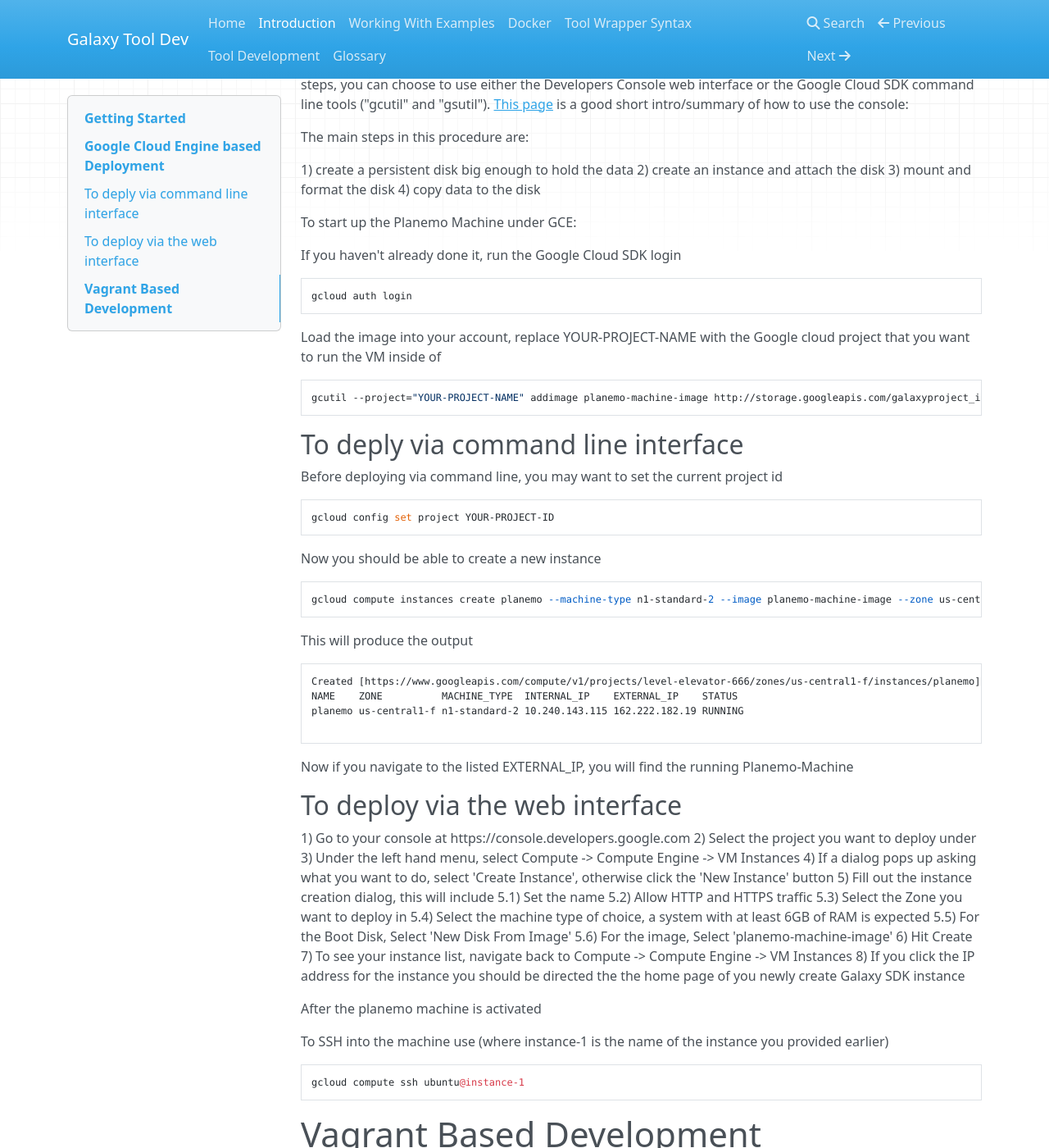
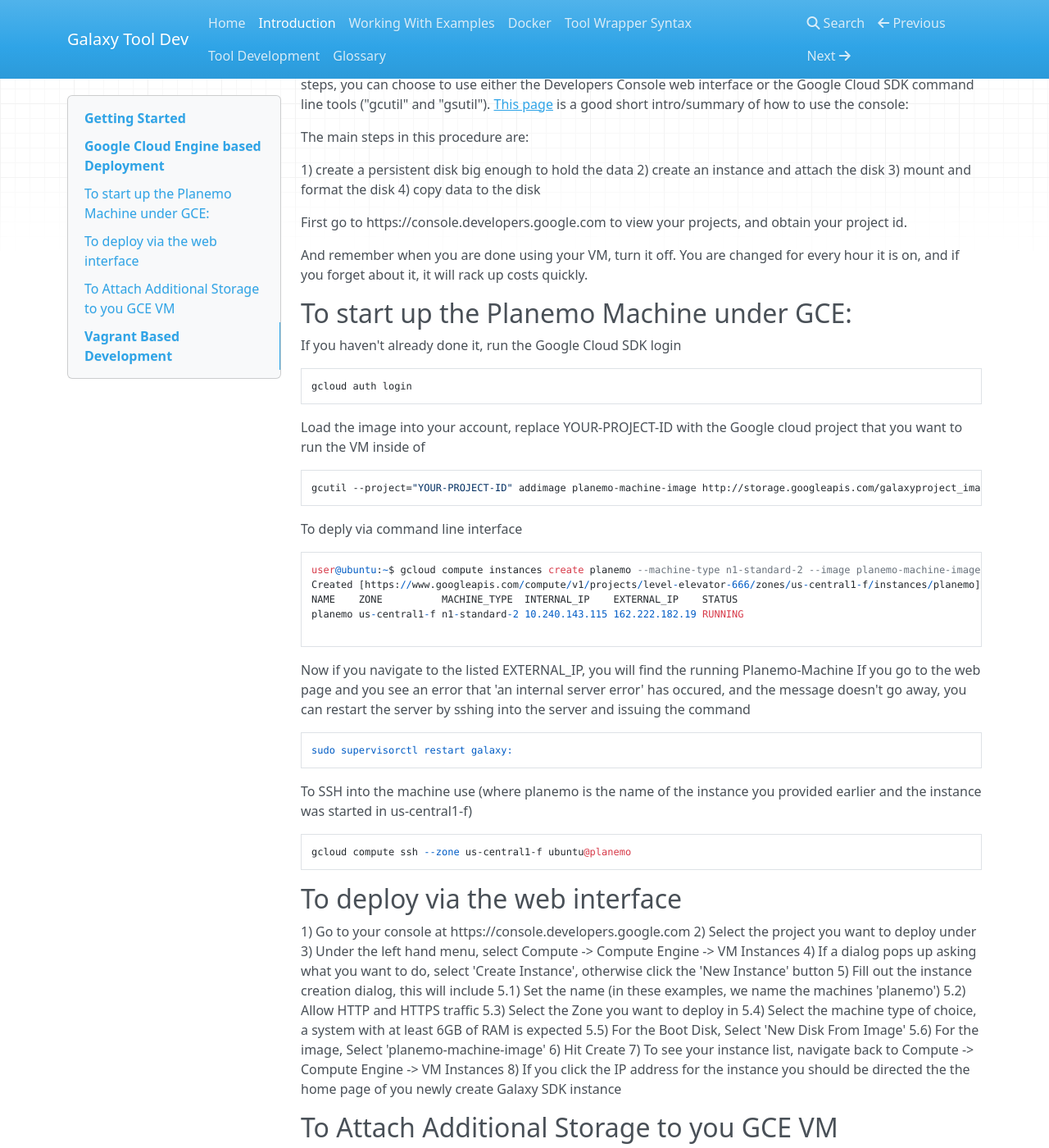
Before and after one commit to kellrott/galaxy-tooldev-docs, an MkDocs documentation site: the page built from docs/01_Introduction.md, in a window 1280 px wide and 1400 px high, scrolled down 566 px. Shown: the whole window at 82% size. Built offline with MkDocs 1.6.1, drawn with Linux system fonts in a browser that asks for light colours; nearby versions of some CDN libraries; old or Windows-style settings are respelled for this version of MkDocs; some of the changed text lies outside the part shown.

Commit message:
Adding more info on how to run GCE VMs

````diff
--- a/docs/01_Introduction.md
+++ b/docs/01_Introduction.md
@@ -35,42 +35,49 @@
 3) mount and format the disk
 4) copy data to the disk
 
+First go to https://console.developers.google.com to view your projects, and obtain
+your project id.
+
+And remember when you are done using your VM, turn it off. You are changed for every
+hour it is on, and if you forget about it, it will rack up costs quickly.
+
+
 To start up the Planemo Machine under GCE:
+------------------------------------------
 
 If you haven't already done it, run the Google Cloud SDK login
 ```
 gcloud auth login
 ```
 
-
-Load the image into your account, replace YOUR-PROJECT-NAME with the Google cloud project
+Load the image into your account, replace YOUR-PROJECT-ID with the Google cloud project
 that you want to run the VM inside of
 ```
-gcutil --project="YOUR-PROJECT-NAME" addimage planemo-machine-image http://storage.googleapis.com/galaxyproject_images/planemo_machine.image.tar.gz
+gcutil --project="YOUR-PROJECT-ID" addimage planemo-machine-image http://storage.googleapis.com/galaxyproject_images/planemo_machine.image.tar.gz
 ```
 
 To deply via command line interface
-------------------------------------
-Before deploying via command line, you may want to set the current project id
 ```
-gcloud config set project YOUR-PROJECT-ID
-```
-
-Now you should be able to create a new instance
-```
-gcloud compute instances create planemo --machine-type n1-standard-2 --image planemo-machine-image --zone us-central1-f --tags http-server
-```
-
-This will produce the output
-```
+user@ubuntu:~$ gcloud compute instances create planemo --machine-type n1-standard-2 --image planemo-machine-image --zone us-central1-f --tags http-server
 Created [https://www.googleapis.com/compute/v1/projects/level-elevator-666/zones/us-central1-f/instances/planemo].
 NAME    ZONE          MACHINE_TYPE  INTERNAL_IP    EXTERNAL_IP    STATUS
 planemo us-central1-f n1-standard-2 10.240.143.115 162.222.182.19 RUNNING
 
 ```
 
+
 Now if you navigate to the listed EXTERNAL_IP, you will find the running Planemo-Machine
+If you go to the web page and you see an error that 'an internal server error' has occured, and the
+message doesn't go away, you can restart the server by sshing into the server and issuing the command
+```
+sudo supervisorctl restart galaxy:
+```
 
+To SSH into the machine use (where planemo is the name of the instance you provided earlier and
+the instance was started in us-central1-f)
+```
+gcloud compute ssh --zone us-central1-f ubuntu@planemo
+```
 
 To deploy via the web interface
 -------------------------------
@@ -80,7 +87,7 @@
 4) If a dialog pops up asking what you want to do, select 'Create Instance', otherwise click the
 'New Instance' button
 5) Fill out the instance creation dialog, this will include
-5.1) Set the name
+5.1) Set the name (in these examples, we name the machines 'planemo')
 5.2) Allow HTTP and HTTPS traffic
 5.3) Select the Zone you want to deploy in
 5.4) Select the machine type of choice, a system with at least 6GB of RAM is expected
@@ -92,12 +99,17 @@
 create Galaxy SDK instance
 
 
-After the planemo machine is activated
+To Attach Additional Storage to you GCE VM
+------------------------------------------
 
+You can create a volume to attach to your machine with the command
+```
+gcloud compute disks create --size 30GB --zone us-central1-f planemo-data
+```
 
-To SSH into the machine use (where instance-1 is the name of the instance you provided earlier)
+Then attach the disk to your instance
 ```
-gcloud compute ssh ubuntu@instance-1
+gcloud compute instances attach-disk --zone us-central1-f --disk planemo-data planemo
 ```
 
 
````
